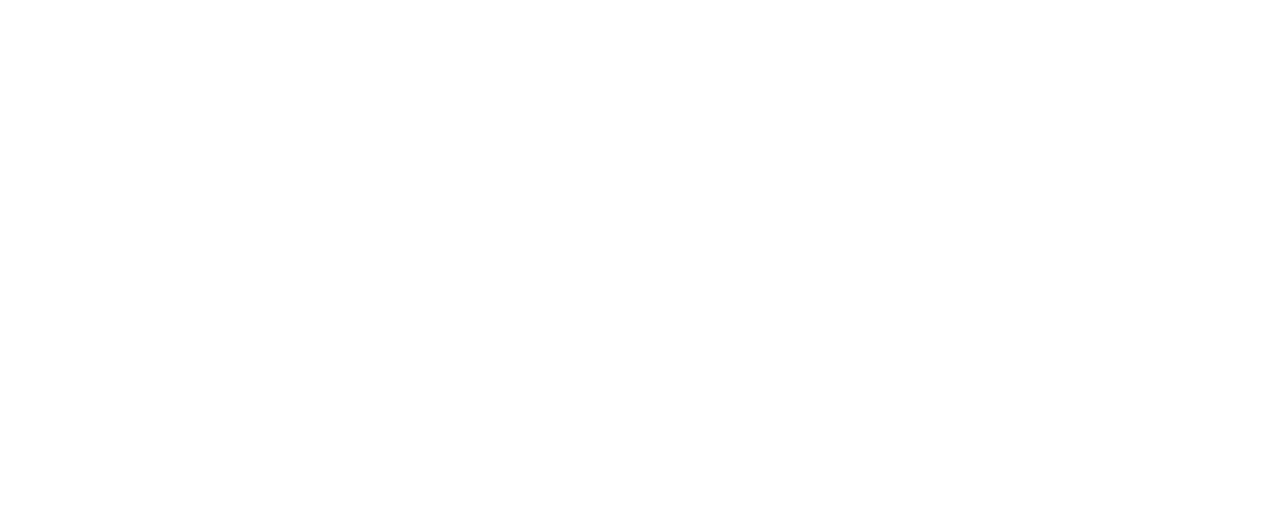
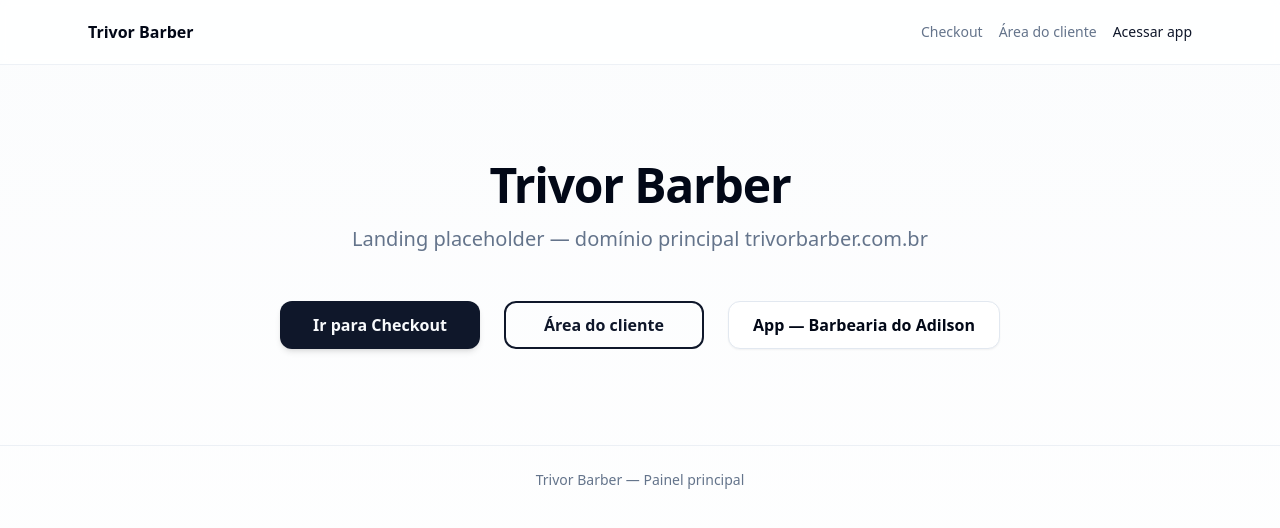
Before and after one commit to adilsoncrjr/Barber-Master-Painel, a Next.js app: page / in a window 1280 px wide. Before the commit this address had no page. Shown: the top 528 px of the page. Built offline with nearby package versions, Linux system fonts and the light colour scheme.

Commit message:
Estrutura inicial domínio TRIVOR: rotas landing, checkout e área do cliente + base para integração do app via /app

```diff
--- a/next.config.js
+++ b/next.config.js
@@ -1,8 +1,22 @@
 /** @type {import('next').NextConfig} */
 const nextConfig = {
-  // Sem rewrite global de /api: as rotas do painel (barbershops, billing, etc.)
-  // ficam em src/app/api/ e precisam ser atendidas pelo próprio Next.js.
-  // O POST /api/barbershops já faz proxy para o backend em route.ts.
+  async rewrites() {
+    const hubOrigin =
+      process.env.HUB_APP_ORIGIN ||
+      process.env.NEXT_PUBLIC_HUB_APP_ORIGIN ||
+      "https://barber-master-hub.onrender.com";
+    const base = hubOrigin.replace(/\/$/, "");
+    return [
+      {
+        source: "/app",
+        destination: `${base}/app`,
+      },
+      {
+        source: "/app/:path*",
+        destination: `${base}/app/:path*`,
+      },
+    ];
+  },
 };
 
 module.exports = nextConfig;
--- /dev/null
+++ b/src/app/areadocliente/page.tsx
@@ -0,0 +1,48 @@
+import Link from "next/link";
+
+export default function AreaDoClientePage() {
+  return (
+    <div className="min-h-screen bg-gradient-to-b from-muted/30 to-background">
+      <header className="border-b border-border/60 bg-card/80 backdrop-blur-sm">
+        <div className="mx-auto flex h-16 max-w-6xl items-center justify-between px-4 sm:px-6">
+          <Link href="/" className="font-semibold text-foreground hover:text-primary">
+            Trivor Barber
+          </Link>
+          <nav className="flex gap-4">
+            <Link
+              href="/"
+              className="text-sm font-medium text-muted-foreground transition-colors hover:text-foreground"
+            >
+              Início
+            </Link>
+            <Link
+              href="/checkout"
+              className="text-sm font-medium text-muted-foreground transition-colors hover:text-foreground"
+            >
+              Checkout
+            </Link>
+          </nav>
+        </div>
+      </header>
+
+      <main className="mx-auto max-w-6xl px-4 py-16 sm:px-6 sm:py-24">
+        <section className="rounded-2xl border border-border bg-card p-8 shadow-[var(--shadow-card)] sm:p-12">
+          <h1 className="text-2xl font-bold tracking-tight text-foreground sm:text-3xl">
+            Área do cliente
+          </h1>
+          <p className="mt-3 text-muted-foreground">
+            Página placeholder. Em breve: login e portal do cliente.
+          </p>
+          <div className="mt-8">
+            <Link
+              href="/"
+              className="inline-flex h-11 items-center justify-center rounded-lg border border-border bg-muted/50 px-5 font-medium text-foreground transition-colors hover:bg-muted"
+            >
+              Voltar ao início
+            </Link>
+          </div>
+        </section>
+      </main>
+    </div>
+  );
+}
--- /dev/null
+++ b/src/app/checkout/page.tsx
@@ -0,0 +1,48 @@
+import Link from "next/link";
+
+export default function CheckoutPage() {
+  return (
+    <div className="min-h-screen bg-gradient-to-b from-muted/30 to-background">
+      <header className="border-b border-border/60 bg-card/80 backdrop-blur-sm">
+        <div className="mx-auto flex h-16 max-w-6xl items-center justify-between px-4 sm:px-6">
+          <Link href="/" className="font-semibold text-foreground hover:text-primary">
+            Trivor Barber
+          </Link>
+          <nav className="flex gap-4">
+            <Link
+              href="/"
+              className="text-sm font-medium text-muted-foreground transition-colors hover:text-foreground"
+            >
+              Início
+            </Link>
+            <Link
+              href="/areadocliente"
+              className="text-sm font-medium text-muted-foreground transition-colors hover:text-foreground"
+            >
+              Área do cliente
+            </Link>
+          </nav>
+        </div>
+      </header>
+
+      <main className="mx-auto max-w-6xl px-4 py-16 sm:px-6 sm:py-24">
+        <section className="rounded-2xl border border-border bg-card p-8 shadow-[var(--shadow-card)] sm:p-12">
+          <h1 className="text-2xl font-bold tracking-tight text-foreground sm:text-3xl">
+            Checkout
+          </h1>
+          <p className="mt-3 text-muted-foreground">
+            Página placeholder. Em breve: fluxo de pagamento e assinatura.
+          </p>
+          <div className="mt-8">
+            <Link
+              href="/"
+              className="inline-flex h-11 items-center justify-center rounded-lg border border-border bg-muted/50 px-5 font-medium text-foreground transition-colors hover:bg-muted"
+            >
+              Voltar ao início
+            </Link>
+          </div>
+        </section>
+      </main>
+    </div>
+  );
+}
--- a/src/app/page.tsx
+++ b/src/app/page.tsx
@@ -1,5 +1,71 @@
-import { redirect } from "next/navigation";
+import Link from "next/link";
 
 export default function Home() {
-  redirect("/barbershops");
+  return (
+    <div className="min-h-screen bg-gradient-to-b from-muted/30 to-background">
+      <header className="border-b border-border/60 bg-card/80 backdrop-blur-sm">
+        <div className="mx-auto flex h-16 max-w-6xl items-center justify-between px-4 sm:px-6">
+          <span className="font-semibold text-foreground">Trivor Barber</span>
+          <nav className="flex gap-4">
+            <Link
+              href="/checkout"
+              className="text-sm font-medium text-muted-foreground transition-colors hover:text-foreground"
+            >
+              Checkout
+            </Link>
+            <Link
+              href="/areadocliente"
+              className="text-sm font-medium text-muted-foreground transition-colors hover:text-foreground"
+            >
+              Área do cliente
+            </Link>
+            <Link
+              href="/app/barbearia-do-adilson"
+              className="text-sm font-medium text-primary hover:underline"
+            >
+              Acessar app
+            </Link>
+          </nav>
+        </div>
+      </header>
+
+      <main className="mx-auto max-w-6xl px-4 py-16 sm:px-6 sm:py-24">
+        <section className="text-center">
+          <h1 className="text-3xl font-bold tracking-tight text-foreground sm:text-4xl md:text-5xl">
+            Trivor Barber
+          </h1>
+          <p className="mt-4 text-lg text-muted-foreground sm:text-xl">
+            Landing placeholder — domínio principal trivorbarber.com.br
+          </p>
+
+          <div className="mt-12 flex flex-col items-center justify-center gap-4 sm:flex-row sm:gap-6">
+            <Link
+              href="/checkout"
+              className="inline-flex h-12 min-w-[200px] items-center justify-center rounded-xl bg-primary px-6 text-base font-semibold text-primary-foreground shadow-md transition-all hover:bg-primary/90 hover:shadow-lg focus:outline-none focus:ring-2 focus:ring-primary focus:ring-offset-2"
+            >
+              Ir para Checkout
+            </Link>
+            <Link
+              href="/areadocliente"
+              className="inline-flex h-12 min-w-[200px] items-center justify-center rounded-xl border-2 border-primary bg-transparent px-6 text-base font-semibold text-primary transition-colors hover:bg-primary/5 focus:outline-none focus:ring-2 focus:ring-primary focus:ring-offset-2"
+            >
+              Área do cliente
+            </Link>
+            <Link
+              href="/app/barbearia-do-adilson"
+              className="inline-flex h-12 min-w-[200px] items-center justify-center rounded-xl border border-border bg-card px-6 text-base font-semibold text-foreground shadow-sm transition-all hover:bg-muted/50 focus:outline-none focus:ring-2 focus:ring-ring focus:ring-offset-2"
+            >
+              App — Barbearia do Adilson
+            </Link>
+          </div>
+        </section>
+      </main>
+
+      <footer className="mt-auto border-t border-border/60 py-6">
+        <div className="mx-auto max-w-6xl px-4 text-center text-sm text-muted-foreground sm:px-6">
+          Trivor Barber — Painel principal
+        </div>
+      </footer>
+    </div>
+  );
 }
--- a/src/middleware.ts
+++ b/src/middleware.ts
@@ -1,7 +1,7 @@
 import { NextResponse } from "next/server";
 import type { NextRequest } from "next/server";
 
-const PUBLIC_PATHS = ["/login"];
+const PUBLIC_PATHS = ["/login", "/", "/checkout", "/areadocliente", "/app"];
 
 export function middleware(request: NextRequest) {
   const sessionCookieName = process.env.SESSION_COOKIE_NAME ?? "barber_master_session";
```
Also changed, not shown: src/lib/site.ts (added, +9 -0 lines), 2 other files (tests, documents, lock files or other folders).
